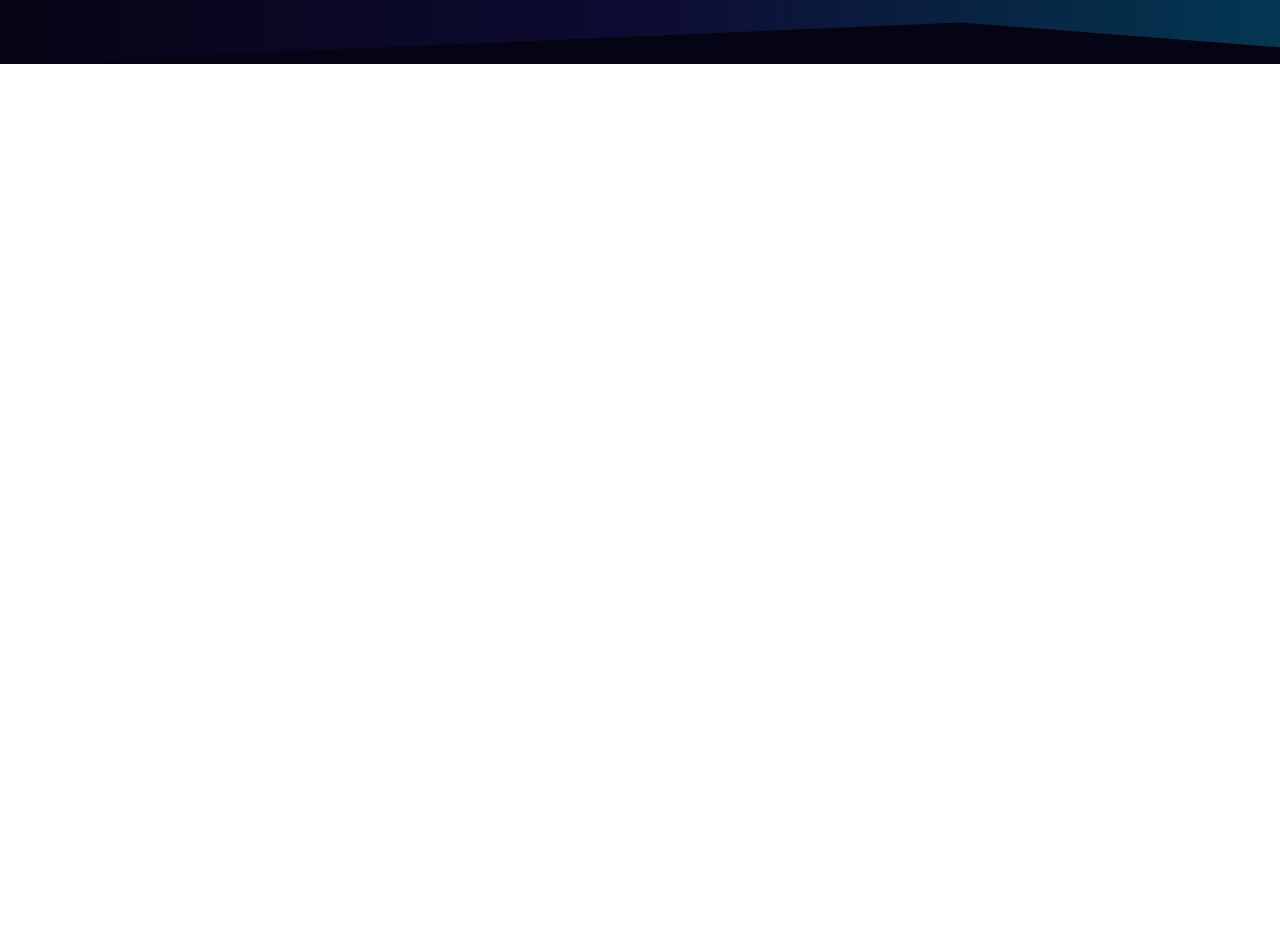
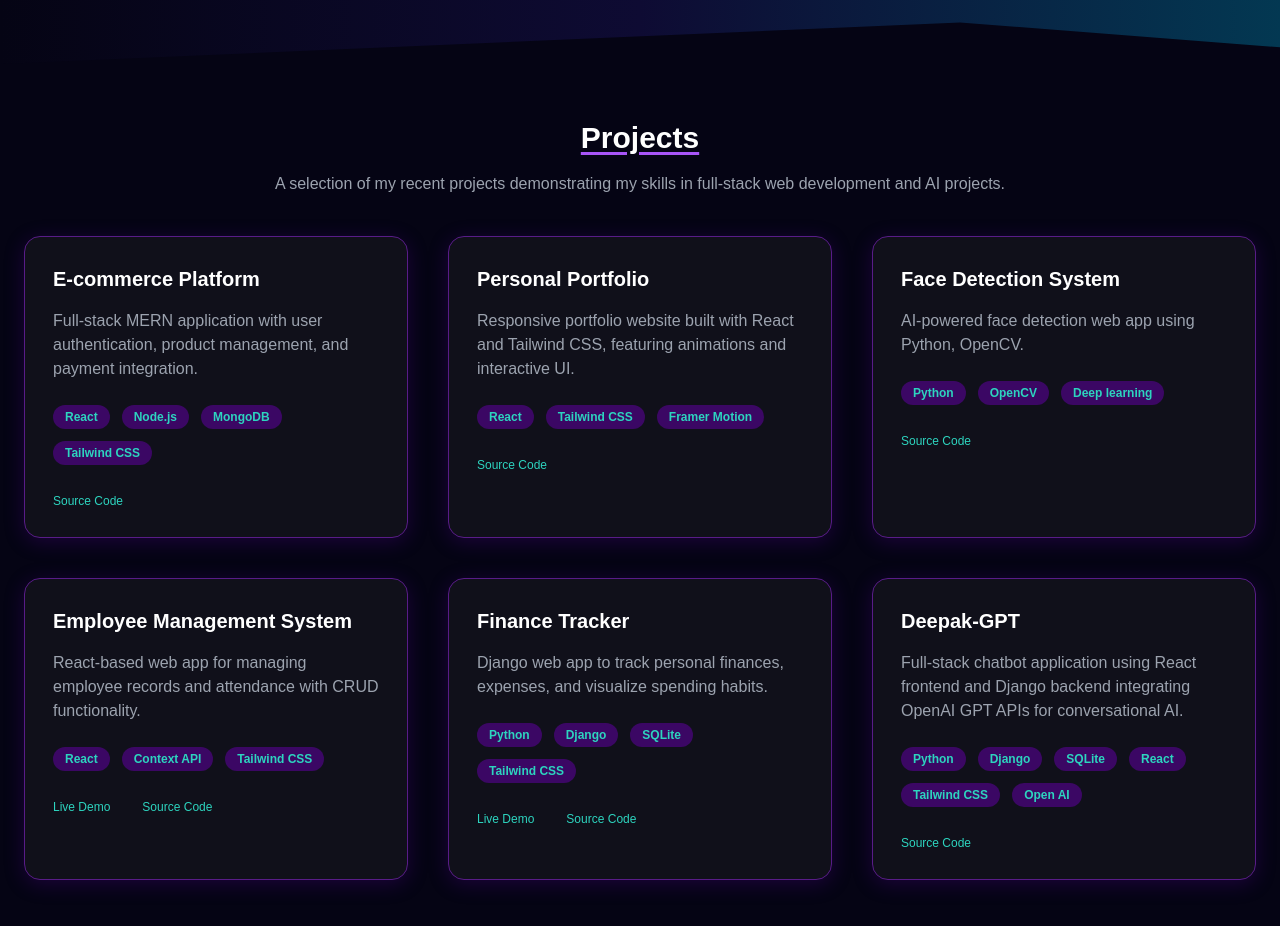
Before and after one commit to deepakmaharana278/My_Portfolio, a React (Vite) app in the folder Portfolio/: page / in a window 1280 px wide. Shown: the part 1820-2746 px from the top of the page. Before the commit the page ends 1884 px from the top, so only its background shows below. Built offline with nearby package versions, Linux system fonts and the light colour scheme.

Commit message:
update navbar,skills,or create project section

```diff
--- a/Portfolio/src/App.jsx
+++ b/Portfolio/src/App.jsx
@@ -13,12 +13,12 @@ const App = () => {
   return (
     <div className='bg-[#050414]'>
       <BlurBlob position={{top:'21%',left:'10%'}} size={{width:'30%',height:'40%'}}></BlurBlob>
-      <div className='absolute inset-0 bg-[linear-gradient(to_right,#4f4f4f2e_1px,transparent_1px),linear-gradient(to_bottom,#4f4f4f2e_1px,transparent_1px)] bg-[size:14px_24px] [mask-image:radial-gradient(ellipse_60%_50%_at_50%_0%,#000_70%)]'></div>
+      <div className='absolute inset-0 bg-[linear-gradient(to_right,#4f4f4f2e_1px,transparent_1px),linear-gradient(to_bottom,#4f4f4f2e_1px,transparent_1px)] bg-[size:14px_24px] [mask-image:radial-gradient(ellipse_60%_50%_at_50%_0%,#000_70%,transparent_100%)]'></div>
       <div className='relative pt-20'>
         <Navbar />
         <About />
         <Skills />
-        {/* <Work /> */}
+        <Work />
         {/* <Education /> */}
         {/* <Contact /> */}
         {/* <Footer /> */}
--- a/Portfolio/src/components/Navbar/Navbar.jsx
+++ b/Portfolio/src/components/Navbar/Navbar.jsx
@@ -1,5 +1,5 @@
-import React, { useEffect, useState } from "react";
-import { FiX, FiMenu } from "react-icons/fi";
+import React, { useState, useEffect } from "react";
+import { FiMenu, FiX } from "react-icons/fi";
 import { FaGithub, FaLinkedin } from "react-icons/fa";
 
 const Navbar = () => {
@@ -7,7 +7,7 @@ const Navbar = () => {
   const [activeSection, setActiveSection] = useState("");
   const [isScrolled, setIsScrolled] = useState(false);
 
-  // check scroll and change navbar background
+  // Detect scroll and change navbar background
   useEffect(() => {
     const handleScroll = () => {
       setIsScrolled(window.scrollY > 50);
@@ -17,25 +17,33 @@ const Navbar = () => {
     return () => window.removeEventListener("scroll", handleScroll);
   }, []);
 
-  // smooth scroll function
+  // Smooth scroll function
   const handleMenuItemClick = (sectionId) => {
     setActiveSection(sectionId);
     setIsOpen(false);
+
+    const section = document.getElementById(sectionId);
+    if (section) {
+      section.scrollIntoView({ behavior: "smooth" });
+    }
   };
 
   const menuItems = [
     { id: "about", label: "About" },
     { id: "skills", label: "Skills" },
-    { id: "experience", label: "Experience" },
-    { id: "work", label: "Work" },
+    { id: "work", label: "Projects" },
     { id: "education", label: "Education" },
   ];
 
   return (
-    <nav className={`fixed top-0 w-full z-50 transition duration-300 px-[7vw] md:px-[7vw] lg:px[20vw] ${isScrolled ? "bg-[#050414] bg-opacity-50 backdrop-blur-md shadow-md" : "bg-transparent"}`}>
+    <nav
+      className={`fixed top-0 w-full z-50 transition duration-300 px-[7vw] md:px-[7vw] lg:px-[20vw] ${
+        isScrolled ? "bg-[#050414] bg-opacity-50 backdrop-blur-md shadow-md" : "bg-transparent"
+      }`}
+    >
       <div className="text-white py-5 flex justify-between items-center">
+        {/* Logo */}
         <div className="text-lg font-semibold cursor-pointer">
-          {/* Logo */}
           <span className="text-[#8245ec]">&lt;</span>
           <span className="text-white">Deepak</span>
           <span className="text-[#8245ec]">/</span>
@@ -46,45 +54,86 @@ const Navbar = () => {
         {/* Desktop Menu */}
         <ul className="hidden md:flex space-x-8 text-gray-300">
           {menuItems.map((item) => (
-            <li key={item.id} className={`cursor-pointer hover:text-[#8245ec] ${activeSection === item.id ? "text-[#8245ec]" : ""}`}>
-              <button onClick={() => handleMenuItemClick(item.id)}>{item.label}</button>
+            <li
+              key={item.id}
+              className={`cursor-pointer hover:text-[#8245ec] ${
+                activeSection === item.id ? "text-[#8245ec]" : ""
+              }`}
+            >
+              <button onClick={() => handleMenuItemClick(item.id)}>
+                {item.label}
+              </button>
             </li>
           ))}
         </ul>
 
-        {/* Social Media Icon*/}
+        {/* Social Icons */}
         <div className="hidden md:flex space-x-4">
-          <a href="https://github.com/deepakmaharana278" target="_blank" rel="noopener noreferrer" className="text-gray-300 hover:text-[#8245ec]">
+          <a
+            href="https://github.com/deepakmaharana278"
+            target="_blank"
+            rel="noopener noreferrer"
+            className="text-gray-300 hover:text-[#8245ec]"
+          >
             <FaGithub size={24} />
           </a>
-          <a href="https://www.linkedin.com/in/deepak-maharana-3a7728325" target="_blank" rel="noopener noreferrer" className="text-gray-300 hover:text-[#8245ec]">
+          <a
+            href="https://www.linkedin.com/in/deepak-maharana-3a7728325"
+            target="_blank"
+            rel="noopener noreferrer"
+            className="text-gray-300 hover:text-[#8245ec]"
+          >
             <FaLinkedin size={24} />
           </a>
         </div>
-        {/* Mobile View */}
+
+        {/* Mobile Menu Icon */}
         <div className="md:hidden">
           {isOpen ? (
-            <FiX className="text-3xl text-[#8245ec] cursor-pointer" onClick={() => setIsOpen(false)} />
+            <FiX
+              className="text-3xl text-[#8245ec] cursor-pointer"
+              onClick={() => setIsOpen(false)}
+            />
           ) : (
-            <FiMenu className="text-3xl text-[#8245ec] cursor-pointer" onClick={() => setIsOpen(true)} />
+            <FiMenu
+              className="text-3xl text-[#8245ec] cursor-pointer"
+              onClick={() => setIsOpen(true)}
+            />
           )}
         </div>
       </div>
 
-      {/* Mobile Menu item */}
+      {/* Mobile Menu Items */}
       {isOpen && (
-        <div className="absolute top-16 left-1/2 transform -translate-x-1/2 w-4/5 bg-[#050414] bg-opacity-50 backdrop-filter backdrop-blur-lg z-50 rounded-lg shadow-lg">
+        <div className="absolute top-16 left-1/2 transform -translate-x-1/2 w-4/5 bg-[#050414] bg-opacity-50 backdrop-filter backdrop-blur-lg z-50 rounded-lg shadow-lg md:hidden">
           <ul className="flex flex-col items-center space-y-4 py-4 text-gray-300">
             {menuItems.map((item) => (
-              <li key={item.id} className={`cursor-pointer hover:text-[#8245ec] ${activeSection === item.id ? "text-[#8245ec]" : ""}`}>
-                <button onClick={() => handleMenuItemClick(item.id)}>{item.label}</button>
+              <li
+                key={item.id}
+                className={`cursor-pointer hover:text-white ${
+                  activeSection === item.id ? "text-[#8245ec]" : ""
+                }`}
+              >
+                <button onClick={() => handleMenuItemClick(item.id)}>
+                  {item.label}
+                </button>
               </li>
             ))}
             <div className="flex space-x-4">
-              <a href="https://github.com/deepakmaharana278" target="_blank" rel="noopener noreferrer" className="text-gray-300 hover:text-white">
+              <a
+                href="https://github.com/codingmastr"
+                target="_blank"
+                rel="noopener noreferrer"
+                className="text-gray-300 hover:text-white"
+              >
                 <FaGithub size={24} />
               </a>
-              <a href="https://www.linkedin.com/in/deepak-maharana-3a7728325" target="_blank" rel="noopener noreferrer" className="text-gray-300 hover:text-white">
+              <a
+                href="https://www.linkedin.com/in/tarun-kaushik-553b441a4"
+                target="_blank"
+                rel="noopener noreferrer"
+                className="text-gray-300 hover:text-white"
+              >
                 <FaLinkedin size={24} />
               </a>
             </div>
--- a/Portfolio/src/components/Skills/Skills.jsx
+++ b/Portfolio/src/components/Skills/Skills.jsx
@@ -58,7 +58,7 @@ const skillsData = [
 ];
 
 const Skills = () => (
-  <section className="py-24 pb-24 px-[12vw] md:px-[7vw] font-sans bg-gradient-to-r from-[#050414] via-[#0e0b33]  to-[#033852] text-gray-100 clip-path-custom">
+  <section id="skills" className="py-24 pb-24 px-[12vw] md:px-[7vw] font-sans bg-gradient-to-r from-[#050414] via-[#0e0b33]  to-[#033852] text-gray-100 clip-path-custom">
     {/* <hr className="w-full p-4"/> */}
     <h2 className="text-3xl font-bold text-center mt-2 mb-4 underline decoration-purple-500 underline-offset-4">
       SKILLS
--- a/Portfolio/src/components/Work/Work.jsx
+++ b/Portfolio/src/components/Work/Work.jsx
@@ -1,8 +1,109 @@
 import React from 'react'
 
 const Work = () => {
+   const projects = [
+    {
+      title: "E-commerce Platform",
+      description: "Full-stack MERN application with user authentication, product management, and payment integration.",
+      tech: ["React", "Node.js", "MongoDB", "Tailwind CSS"],
+      demoLink: "",
+      codeLink: "https://github.com/deepakmaharana278/E-Commerce-Website",
+    },
+    {
+      title: "Personal Portfolio",
+      description: "Responsive portfolio website built with React and Tailwind CSS, featuring animations and interactive UI.",
+      tech: ["React", "Tailwind CSS", "Framer Motion"],
+      demoLink: "",
+      codeLink: "https://github.com/deepakmaharana278/My_Portfolio",
+    },
+    {
+      title: "Face Detection System",
+      description: "AI-powered face detection web app using Python, OpenCV.",
+      tech: ["Python", "OpenCV", "Deep learning"],
+      demoLink: "",
+      codeLink: "https://github.com/deepakmaharana278/Face_Detection",
+    },
+    {
+      title: "Employee Management System",
+      description: "React-based web app for managing employee records and attendance with CRUD functionality.",
+      tech: ["React", "Context API", "Tailwind CSS"],
+      demoLink: "https://employeeemanagementt.netlify.app/",
+      codeLink: "https://github.com/deepakmaharana278/Employee-Management",
+    },
+    {
+      title: "Finance Tracker",
+      description: "Django web app to track personal finances, expenses, and visualize spending habits.",
+      tech: ["Python", "Django", "SQLite", "Tailwind CSS"],
+      demoLink: "https://financetracker-0jxl.onrender.com/",
+      codeLink: "https://github.com/deepakmaharana278/FinanceTracker",
+    },
+    {
+      title: "Deepak-GPT",
+      description: "Full-stack chatbot application using React frontend and Django backend integrating OpenAI GPT APIs for conversational AI.",
+      tech: ["Python", "Django", "SQLite", "React", "Tailwind CSS", "Open AI"],
+      demoLink: "",
+      codeLink: "https://github.com/deepakmaharana278/Mini-Chat-Bot",
+    },
+  ];
   return (
-    <div>Work</div>
+   <section id='work' className="py-12 px-6 text-white min-h-screen">
+  <div className="max-w-7xl mx-auto">
+    <h2 className="text-3xl font-bold text-center mt-2 mb-4 underline decoration-purple-500 underline-offset-4">
+      Projects
+    </h2>
+    <p className="text-center text-gray-400 mb-10">
+      A selection of my recent projects demonstrating my skills in full-stack web development and AI projects.
+    </p>
+    <div className="grid gap-10 sm:grid-cols-2 lg:grid-cols-3">
+  {projects.map((project, idx) => (
+    <div
+      key={idx}
+      className="bg-[#10101a] border border-purple-900 rounded-2xl p-7 shadow-[0_4px_20px_rgba(80,0,150,0.3)] hover:border-teal-600 hover:shadow-[0_8px_30px_rgba(20,200,180,0.6)] transform hover:scale-[1.03] transition duration-300 ease-in-out cursor-pointer"
+    >
+      <h3 className="text-xl font-semibold text-white mb-4 hover:text-teal-400 transition-colors duration-300">
+        {project.title}
+      </h3>
+      <p className="text-gray-400 mb-6">{project.description}</p>
+      <div className="flex flex-wrap gap-3 mb-7">
+        {project.tech.map((techItem, i) => (
+          <span
+            key={i}
+            className="bg-purple-950 text-teal-400 text-xs px-3 py-1 rounded-full font-semibold select-none"
+          >
+            {techItem}
+          </span>
+        ))}
+      </div>
+      <div className="flex gap-8 text-xs font-medium">
+        {project.demoLink && (
+          <a
+            href={project.demoLink}
+            target="_blank"
+            rel="noopener noreferrer"
+            className="text-teal-400 hover:text-teal-600 hover:underline"
+          >
+            Live Demo
+          </a>
+        )}
+        <a
+          href={project.codeLink}
+          target="_blank"
+          rel="noopener noreferrer"
+          className="text-teal-400 hover:text-teal-600 hover:underline"
+        >
+          Source Code
+        </a>
+      </div>
+    </div>
+  ))}
+</div>
+
+
+  </div>
+</section>
+
+
+
   )
 }
 
```
